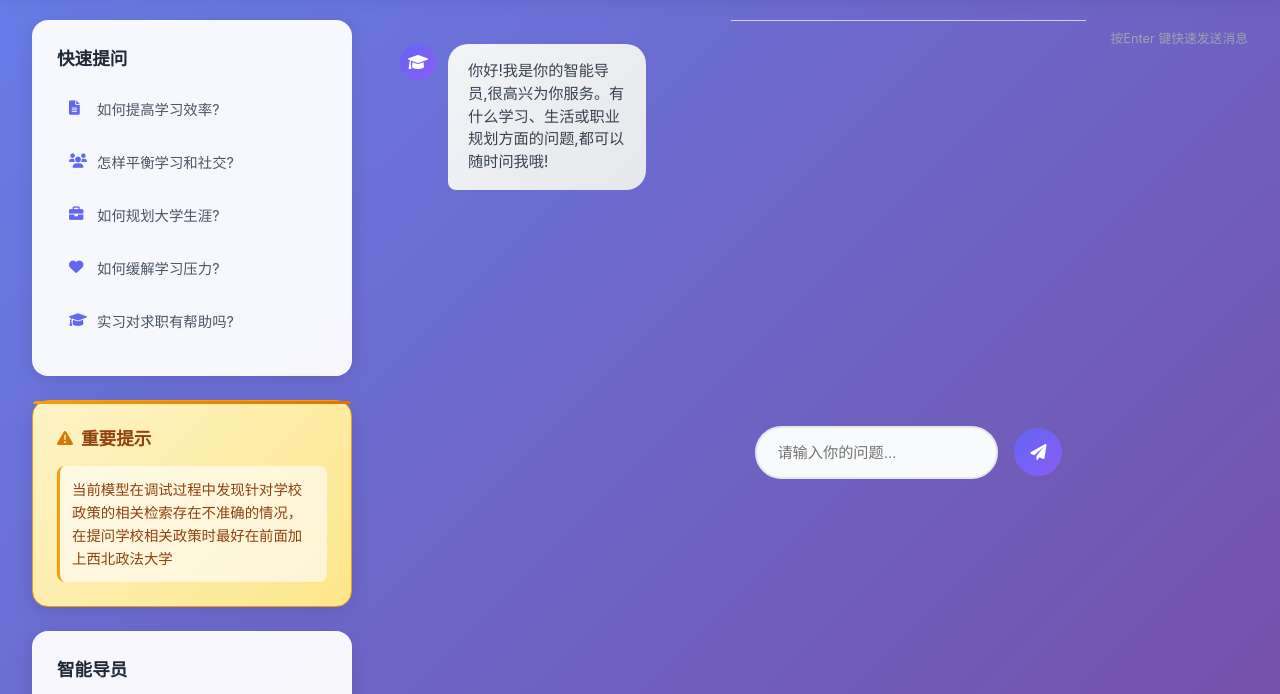
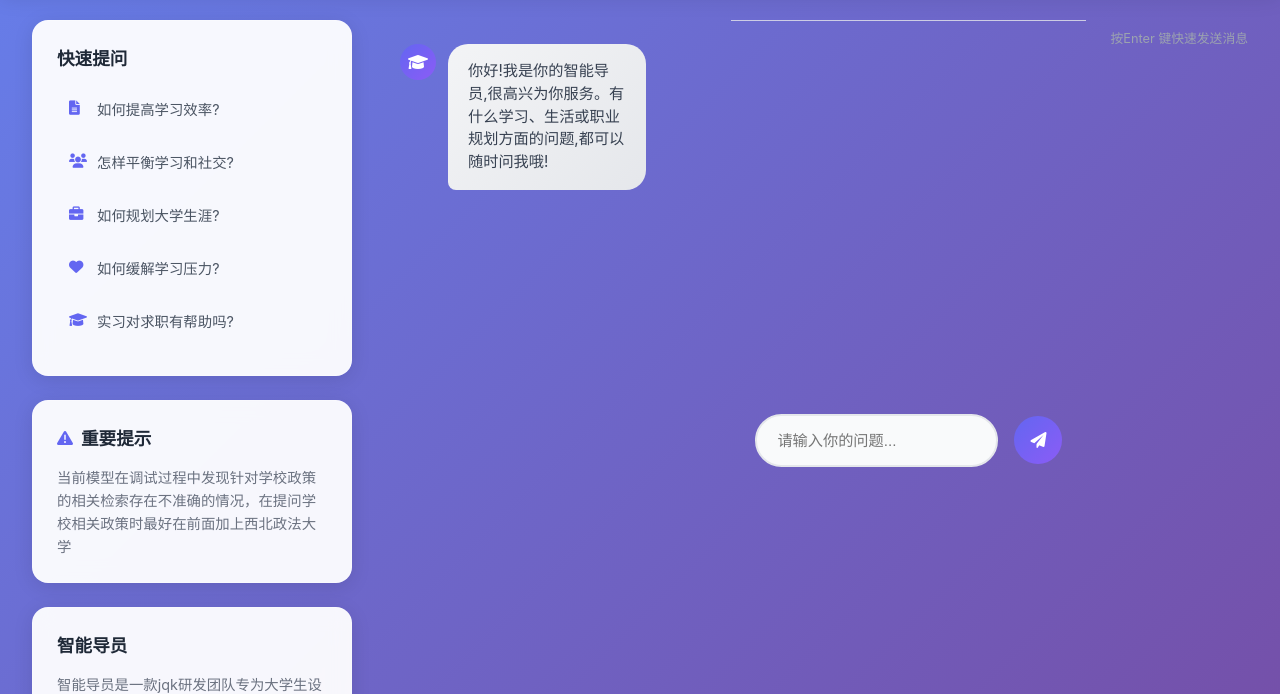
Before and after one commit to jqk1314humi/-, a plain HTML site: page index.html in a window 1280 px wide. Shown: the part 73-767 px from the top of the page. Drawn offline with Linux system fonts and the light colour scheme.

Commit message:
Update style.css

```diff
--- a/style.css
+++ b/style.css
@@ -140,44 +140,22 @@ body {
 }
 
 /* Policy Notice Card Styles */
-.policy-notice-card {
-    background: linear-gradient(135deg, #fef3c7, #fde68a);
-    border: 1px solid #f59e0b;
-    position: relative;
-}
-
-.policy-notice-card::before {
-    content: '';
-    position: absolute;
-    top: 0;
-    left: 0;
-    right: 0;
-    height: 3px;
-    background: linear-gradient(90deg, #f59e0b, #d97706);
-    border-radius: 1rem 1rem 0 0;
-}
-
 .policy-notice-card .card-title {
-    color: #92400e;
+    color: #1f2937;
     display: flex;
     align-items: center;
     gap: 0.5rem;
 }
 
 .notice-icon {
-    color: #d97706;
+    color: #6366f1;
     font-size: 1rem;
 }
 
 .policy-notice-text {
     font-size: 0.9rem;
     line-height: 1.6;
-    color: #92400e;
-    margin: 0;
-    padding: 0.75rem;
-    background: rgba(255, 255, 255, 0.6);
-    border-radius: 0.5rem;
-    border-left: 3px solid #f59e0b;
+    color: #6b7280;
 }
 
 /* Chat Window Styles */
```
